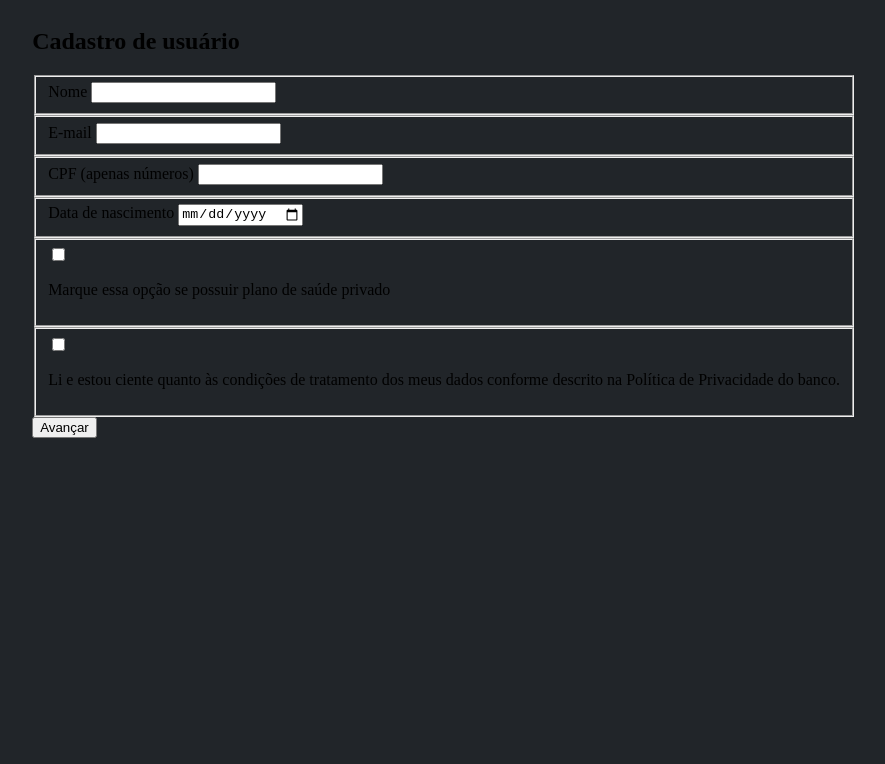
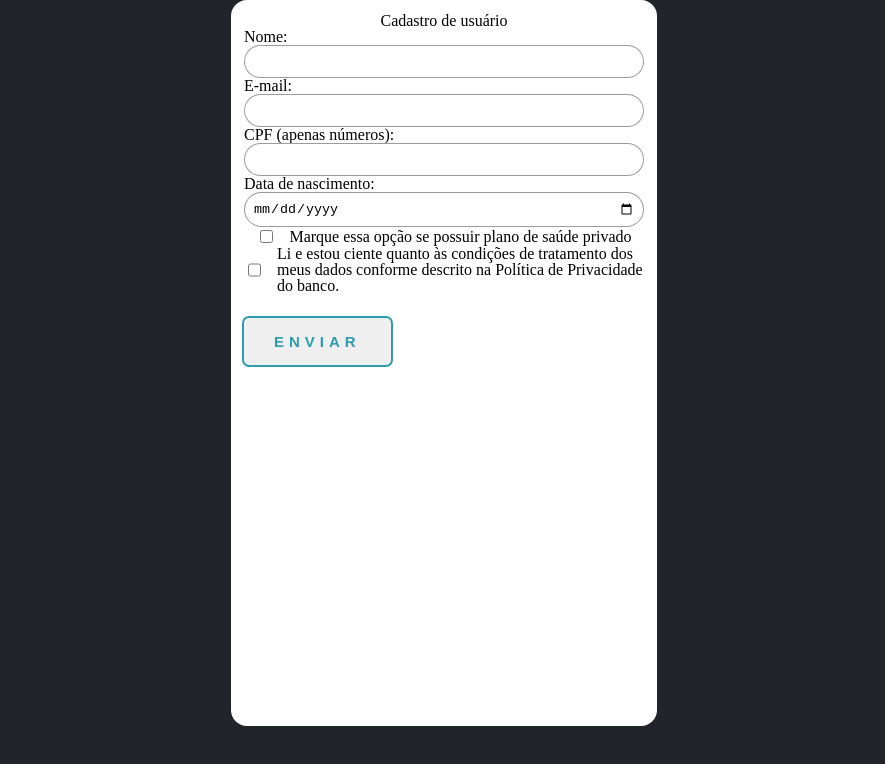
Before and after one commit to PedroVMLopes/MediCare, a plain HTML site: page paginas/cadastro.html in a window 1280 px wide. Shown: the whole page, without its empty margins (196-1081 px from the left). Drawn offline with nearby package versions, Linux system fonts and the light colour scheme.

Commit message:
CSS da tela de cadastro de usuário

```diff
--- a/paginas/cadastro.html
+++ b/paginas/cadastro.html
@@ -5,34 +5,40 @@
 	<meta charset="UTF-8">
 	<meta name="viewport" content="width=device-width, initial-scale=1.0">
 	<title>Cadastro</title>
+	<link
+		href="https://fonts.googleapis.com/css2?family=Inter:wght@300;700&family=Montserrat:wght@400;500;600&display=swap"
+		rel="stylesheet">
+	<link rel="stylesheet" href="https://cdnjs.cloudflare.com/ajax/libs/meyer-reset/2.0/reset.css"
+		integrity="sha512-IJEbgDEF7OeKJRa0MY2PApnyJHRIsgzCveek4ec8VWQ+7KG3ZSKVNYa5xP/Gh0hVP0Mwb+gBsk+GwR3JQGhQNg=="
+		crossorigin="anonymous" referrerpolicy="no-referrer" />
 	<link rel="stylesheet" href="../style.css">
 </head>
 
 <body>
-	<main class="container">
+	<main class="content">
 		<section class="form">
 			<div class="form__title">
 				<h2>Cadastro de usuário</h2>
 			</div>
 			<form class="main__form">
 				<fieldset class="formulario__campo">
-					<label class="campo__etiqueta" for="nome">Nome</label>
+					<label class="campo__etiqueta" for="nome">Nome:</label>
 					<input name="nome" id="nome" class="campo__escrita" type="nome" minlength="3" required />
 					<span class="mensagem-erro"></span>
 				</fieldset>
 				<fieldset class="formulario__campo">
-					<label class="campo__etiqueta" for="email">E-mail</label>
+					<label class="campo__etiqueta" for="email">E-mail:</label>
 					<input name="email" id="email" class="campo__escrita" type="email" minlength="4" required />
 					<span class="mensagem-erro"></span>
 				</fieldset>
 				<fieldset class="formulario__campo">
-					<label class="campo__etiqueta" for="cpf">CPF (apenas números)</label>
+					<label class="campo__etiqueta" for="cpf">CPF (apenas números):</label>
 					<input name="cpf" id="cpf" class="campo__escrita campo__escrita--menor" required type="text"
 						minlength="11" maxlength="14" />
 					<span class="mensagem-erro"></span>
 				</fieldset>
 				<fieldset class="formulario__campo">
-					<label class="campo__etiqueta" for="aniversario">Data de nascimento</label>
+					<label class="campo__etiqueta" for="aniversario">Data de nascimento:</label>
 					<input name="aniversario" id="aniversario" class="campo__escrita campo__escrita--menor" type="date"
 						required />
 					<span class="mensagem-erro"></span>
@@ -48,10 +54,12 @@
 						descrito na Política de Privacidade do banco.</p>
 					<span class="mensagem-erro"></span>
 				</fieldset>
-				<div>
-					<input value="Avançar" class="formulario__botao" id="enviar" data-botao-enviar type="submit">
+				<button value="Avançar" class="btn__avancar"> Enviar <input class="formulario__botao hidden"
+						id="enviar"
+						data-botao-enviar
+						type="submit">
 					<span class="mensagem-erro"></span>
-				</div>
+				</button>
 			</form>
 		</section>
 	</main>
--- a/style.css
+++ b/style.css
@@ -2,6 +2,12 @@ body {
   background-color: #212529;
   display: flex;
   justify-content: center;
+}
+
+:root {
+  --cinza-claro: rgba(52, 58, 64, 0.5);
+  --fonte-principal: "Montserrat", sans-serif;
+  --fonte-logo: "Inter", sans-serif;
 }
 
 .content {
@@ -9,6 +15,7 @@ body {
   padding: 0px;
 
   min-width: 25rem;
+  min-height: 700px;
   max-width: 400px;
 
   background-color: #fff;
@@ -18,5 +25,95 @@ body {
   display: flex;
   flex-direction: column;
   align-items: center;
+  font: var(--fonte-principal);
+}
+
+.hidden {
+  display: none;
+}
+
+.invisible {
+  visibility: none;
+}
+
+.form * {
+  display: flex;
   justify-content: center;
+  flex-direction: column;
+  border: none;
 }
+
+.form__title {
+  align-items: center;
+}
+
+.formulario__termos {
+  flex-direction: row;
+}
+
+.campo__etiqueta {
+  margin-right: 1rem;
+}
+
+.plano__input,
+.termos__input {
+  margin-right: 1rem;
+}
+
+.btn__avancar {
+  display: flex;
+  justify-content: center;
+  margin-top: 1.5rem;
+}
+
+.campo__escrita {
+  border: 1px solid var(--cinza-claro);
+  border-radius: 20px;
+  padding: 0.6em;
+}
+
+/* Estilos do botão de enviar o formulário */
+.btn__avancar {
+  width: fit-content;
+  padding: 1em 2em;
+  border: none;
+  border-radius: 5px;
+  font-weight: bold;
+  letter-spacing: 5px;
+  text-transform: uppercase;
+  cursor: pointer;
+  color: #2c9caf;
+  transition: all 1000ms;
+  font-size: 15px;
+  position: relative;
+  overflow: hidden;
+  outline: 2px solid #2c9caf;
+}
+
+.btn__avancar:hover {
+  color: #ffffff;
+  transform: scale(1.1);
+  outline: 2px solid #70bdca;
+  box-shadow: 4px 5px 17px -4px #268391;
+}
+
+.btn__avancar::before {
+  content: "";
+  position: absolute;
+  left: -50px;
+  top: 0;
+  width: 0;
+  height: 100%;
+  background-color: #2c9caf;
+  transform: skewX(45deg);
+  z-index: -1;
+  transition: width 1000ms;
+}
+
+.btn__avancar:hover::before {
+  width: 250%;
+}
+
+.formulario__botao {
+  display: none;
+}
```
